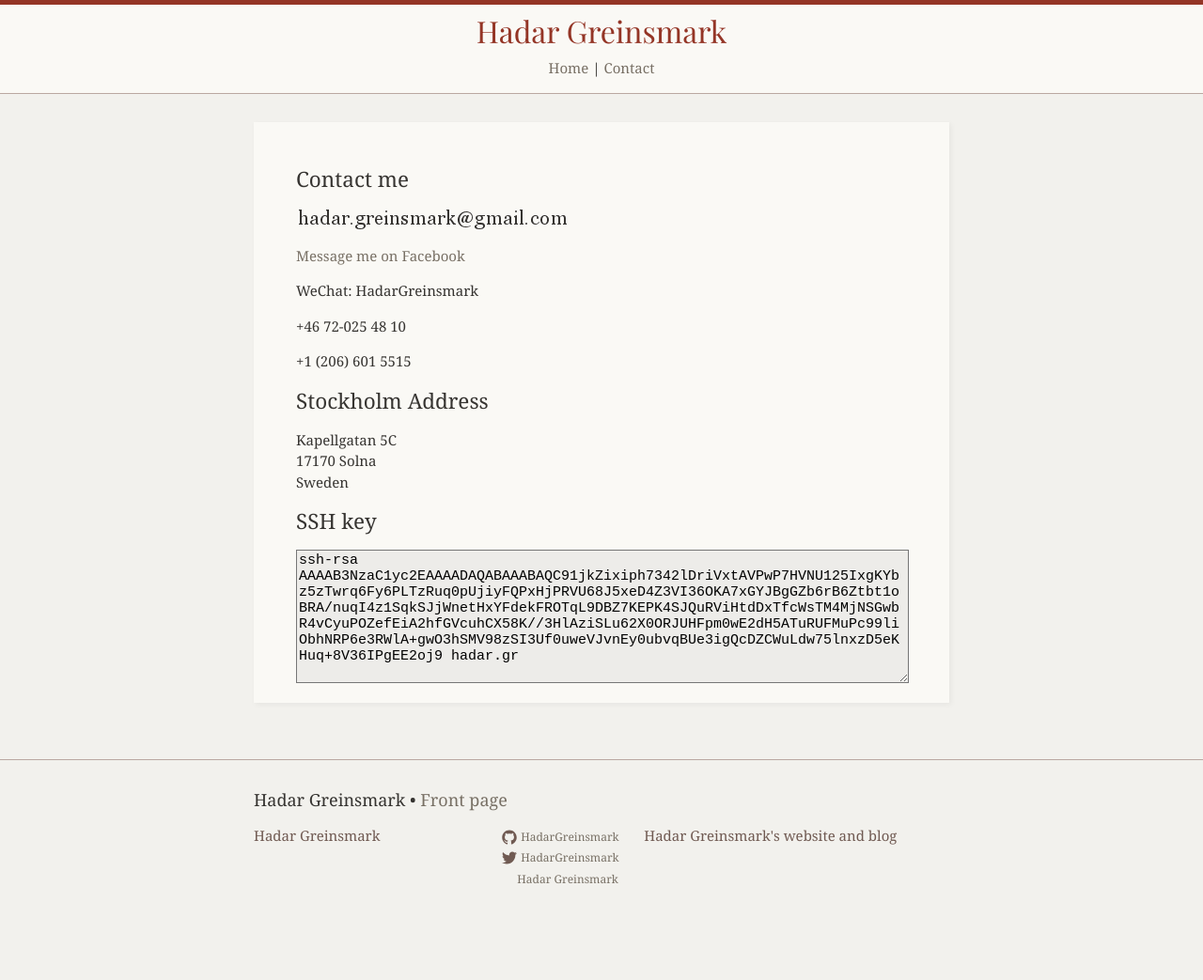
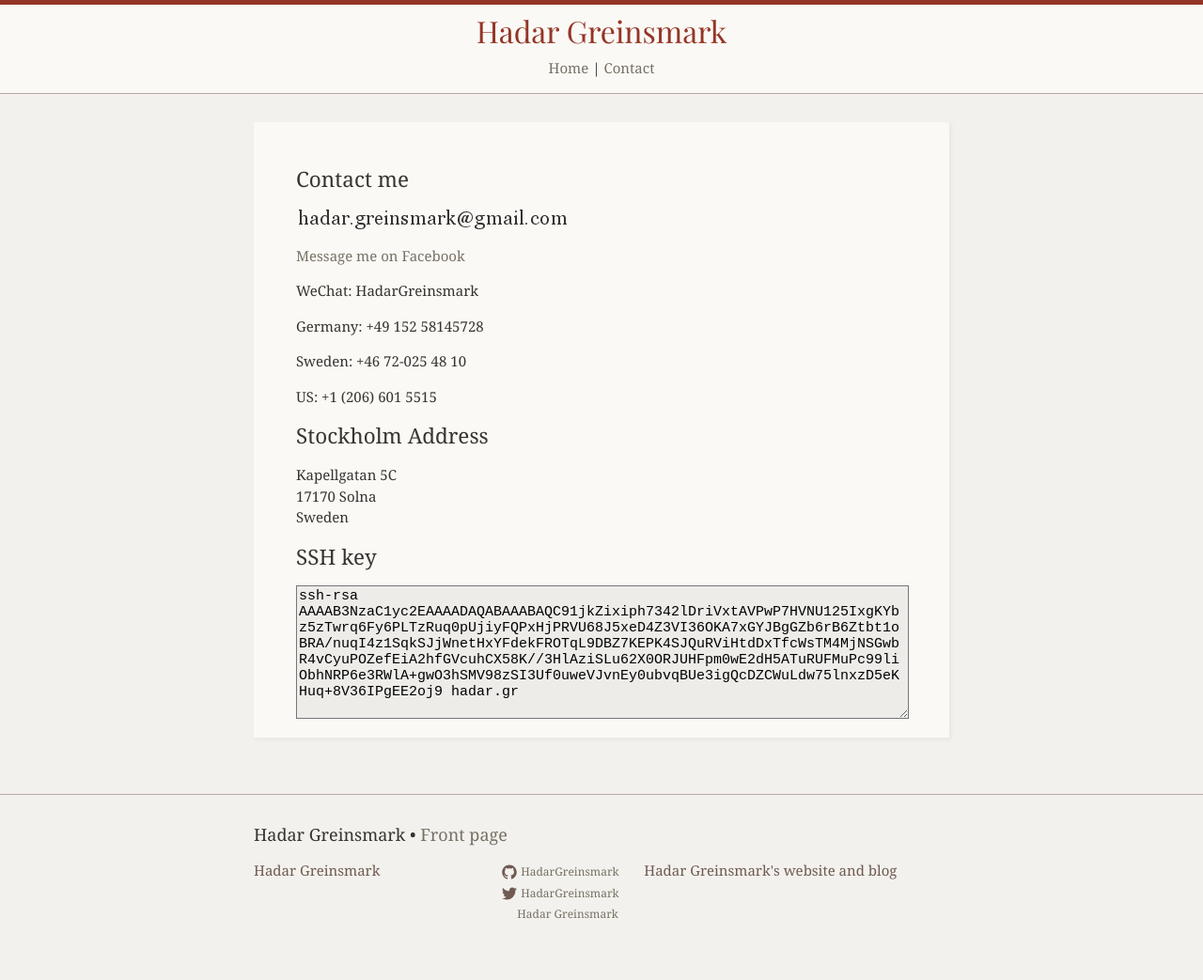
Before and after one commit to HadarGreinsmark/hadargreinsmark.github.io, a Jekyll site: the page built from contact.html, in a window 1280 px wide. Shown: the whole page at 94% size. Built offline with Jekyll 4.4.1, drawn with Linux system fonts in a browser that asks for light colours; some web fonts are replaced; before the commit the page ends 1005 px from its top, so only the background shows below that.

Commit message:
Update phone numbers

```diff
--- a/contact.html
+++ b/contact.html
@@ -10,8 +10,9 @@ permalink: contact
 		<p><img src="email.png" alt="email"></p>
 		<p><a href="https://m.me/hadar.greinsmark">Message me on Facebook</a></p>
 		<p>WeChat: HadarGreinsmark</p>
-		<p>+46 72-025 48 10</p>
-		<p>+1 (206) 601 5515</p>
+		<p>Germany: +49 152 58145728</p>
+		<p>Sweden: +46 72-025 48 10</p>
+		<p>US: +1 (206) 601 5515</p>
 
 		<h2>Stockholm Address</h2>
 		<p>Kapellgatan 5C<br/>17170 Solna<br/>Sweden</p>
```
